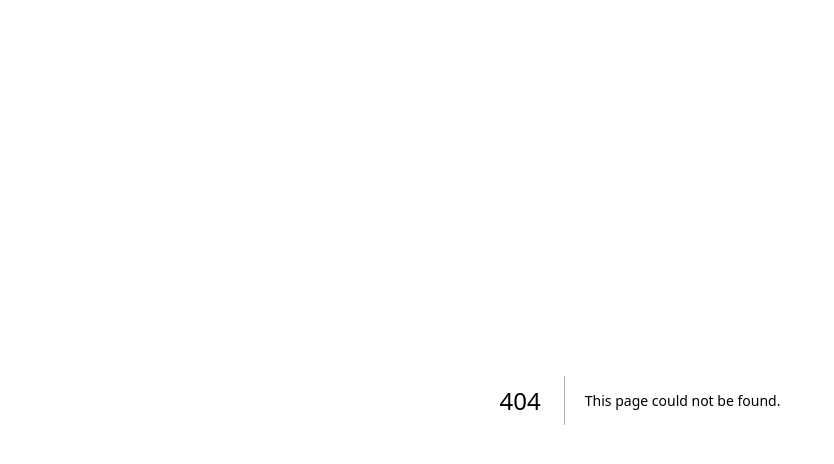
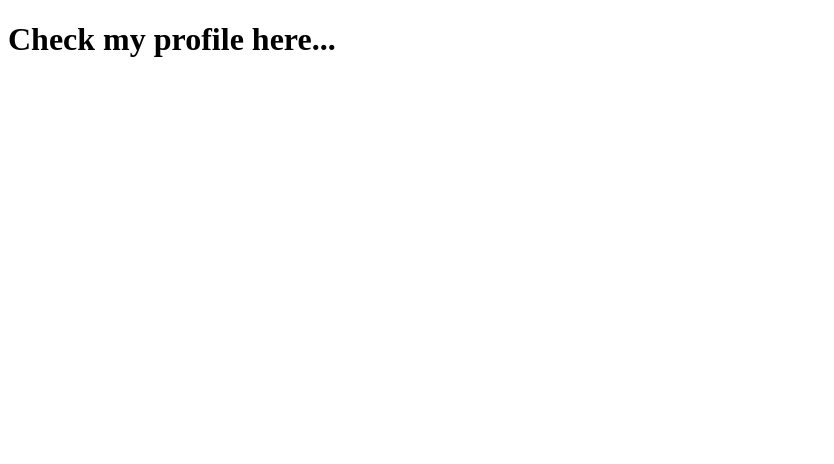
Before and after one commit to NicolasBonamy/nextjs15-sandbox, a Next.js app: page /profile in a window 1280 px wide. Before the commit this address had no page. Shown: the top 464 px of the page, without its empty margins (0-834 px from the left). Built offline with nearby package versions, Linux system fonts and the light colour scheme.

Commit message:
add routes

```diff
--- /dev/null
+++ b/src/app/about/page.tsx
@@ -0,0 +1,3 @@
+export default function About() {
+  return <h1>About the project</h1>;
+}
--- /dev/null
+++ b/src/app/profile/page.tsx
@@ -0,0 +1,3 @@
+export default function Profile() {
+  return <h1>Check my profile here...</h1>;
+}
```
